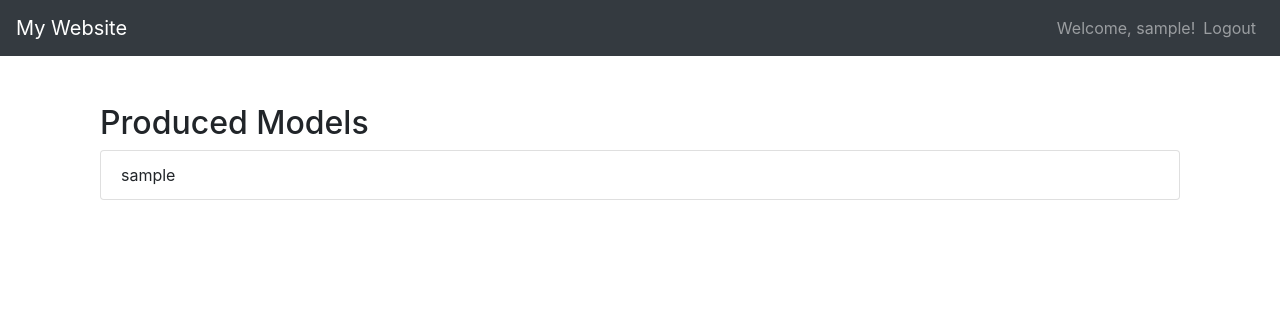
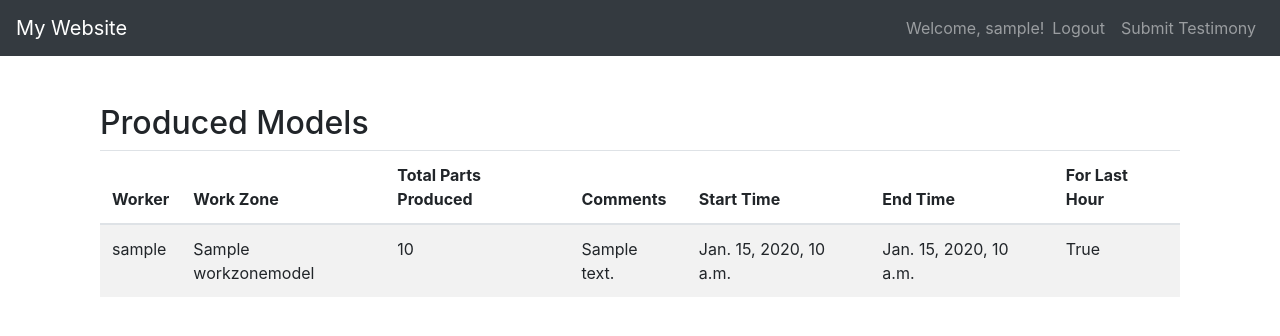
Before and after one commit to evergreen-96/webfactory, a Django app: page / in a window 1280 px wide. Shown: the top 336 px of the page. Run offline with Django 4.2, Linux system fonts and the light colour scheme; a user stored in the database is signed in; tables that the repository leaves empty hold one stand-in row (values such as "Sample post"); some libraries are stand-ins or nearby versions.

Commit message:
some btns

```diff
--- a/webapp/core/forms.py
+++ b/webapp/core/forms.py
@@ -4,8 +4,9 @@ from django.contrib.auth import get_user_model
 from .models import ProducedModel
 
 User = get_user_model()
+
+
 class ProducedForm(forms.ModelForm):
-
     class Meta:
         model = ProducedModel
         exclude = ('worker',)
--- a/webapp/core/models.py
+++ b/webapp/core/models.py
@@ -21,7 +21,10 @@ class WorkZoneModel(models.Model):
     building = models.ForeignKey(BuildingModel, on_delete=models.CASCADE)
     tool = models.ForeignKey(ToolModel, on_delete=models.CASCADE)
 
+
 User = get_user_model()
+
+
 class ProducedModel(models.Model):
     worker = models.ForeignKey(User, on_delete=models.DO_NOTHING, null=True)
     working_zome = models.ForeignKey(WorkZoneModel, on_delete=models.CASCADE)
--- a/webapp/core/templates/base.html
+++ b/webapp/core/templates/base.html
@@ -7,7 +7,8 @@
 <body>
 <nav class="navbar navbar-expand-lg navbar-dark bg-dark">
     <a class="navbar-brand" href="/">My Website</a>
-        <button class="navbar-toggler" type="button" data-toggle="collapse" data-target="#navbarNav" aria-controls="navbarNav" aria-expanded="false" aria-label="Toggle navigation">
+    <button class="navbar-toggler" type="button" data-toggle="collapse" data-target="#navbarNav"
+            aria-controls="navbarNav" aria-expanded="false" aria-label="Toggle navigation">
         <span class="navbar-toggler-icon"></span>
     </button>
     <div class="collapse navbar-collapse" id="navbarNav">
@@ -20,6 +21,9 @@
                 </li>
                 <li class="nav-item">
                     <a class="nav-link" href="{% url 'logout' %}">Logout</a>
+                </li>
+                <li class="nav-item">
+                    <a class="nav-link" href="{% url 'produced_new' %}">Submit Testimony</a>
                 </li>
             {% else %}
                 <li class="nav-item">
--- a/webapp/core/templates/include/content.html
+++ b/webapp/core/templates/include/content.html
@@ -1,14 +1,37 @@
-{% extends "base.html" %}
+{% extends 'base.html' %}
 
-{% block title %}Models{% endblock %}
+{% block title %}Produced Models{% endblock %}
 
 {% block content %}
-<div class="container mt-5">
-    <h2>Produced Models</h2>
-    <ul class="list-group">
-        {% for produced_model in produced_models %}
-            <li class="list-group-item">{{ produced_model.worker }}</li>
-        {% endfor %}
-    </ul>
-</div>
+    <div class="container mt-5">
+        <h2>Produced Models</h2>
+        <div class="table-responsive">
+            <table class="table table-striped">
+                <thead>
+                <tr>
+                    <th>Worker</th>
+                    <th>Work Zone</th>
+                    <th>Total Parts Produced</th>
+                    <th>Comments</th>
+                    <th>Start Time</th>
+                    <th>End Time</th>
+                    <th>For Last Hour</th>
+                </tr>
+                </thead>
+                <tbody>
+                {% for produced_model in produced_models %}
+                    <tr>
+                        <td>{{ produced_model.worker }}</td>
+                        <td>{{ produced_model.working_zome.name }}</td>
+                        <td>{{ produced_model.total_parts_produced }}</td>
+                        <td>{{ produced_model.comments }}</td>
+                        <td>{{ produced_model.start_time }}</td>
+                        <td>{{ produced_model.end_time }}</td>
+                        <td>{{ produced_model.for_last_hour }}</td>
+                    </tr>
+                {% endfor %}
+                </tbody>
+            </table>
+        </div>
+    </div>
 {% endblock %}
--- a/webapp/core/urls.py
+++ b/webapp/core/urls.py
@@ -1,5 +1,4 @@
-from django.contrib.auth import login
-from django.contrib.auth.views import LoginView, LogoutView
+from django.contrib.auth.views import LogoutView
 from django.urls import path
 
 from core.views import produced_model_list, produced_new, register, custom_login, logout_redirect
--- a/webapp/core/views.py
+++ b/webapp/core/views.py
@@ -1,7 +1,5 @@
 from django.contrib.auth import authenticate, login
-from django.contrib.auth.models import User
-from django.contrib.auth.views import PasswordChangeView
-from django.http import QueryDict, HttpResponse
+from django.contrib.auth.decorators import login_required
 from django.shortcuts import render, redirect
 
 from core.forms import ProducedForm, RegistrationForm, CustomLoginForm
@@ -14,16 +12,19 @@ def produced_model_list(request):
                                                     'profile': request.user})
 
 
+@login_required
 def produced_new(request):
     if request.method == 'POST':
         form = ProducedForm(request.POST)
         if form.is_valid():
             form.instance.worker = request.user
             form.save()
+            return redirect('produced_model_list')
+
     else:
         form = ProducedForm()
     return render(request, 'include/testify_form.html', {'form': form, 'inst': 1,
-                                                    'profile': request.user})
+                                                         'profile': request.user})
 
 
 def register(request):
@@ -38,7 +39,7 @@ def register(request):
     else:
         form = RegistrationForm()
     return render(request, 'include/register.html', {'form': form,
-                                                    'profile': request.user})
+                                                     'profile': request.user})
 
 
 def custom_login(request):
@@ -54,7 +55,7 @@ def custom_login(request):
     else:
         form = CustomLoginForm()
     return render(request, 'include/login.html', {'form': form,
-                                                    'profile': request.user})
+                                                  'profile': request.user})
 
 
 def logout_redirect(request):
```
Lines whose indentation alone changed are shown as unchanged.
